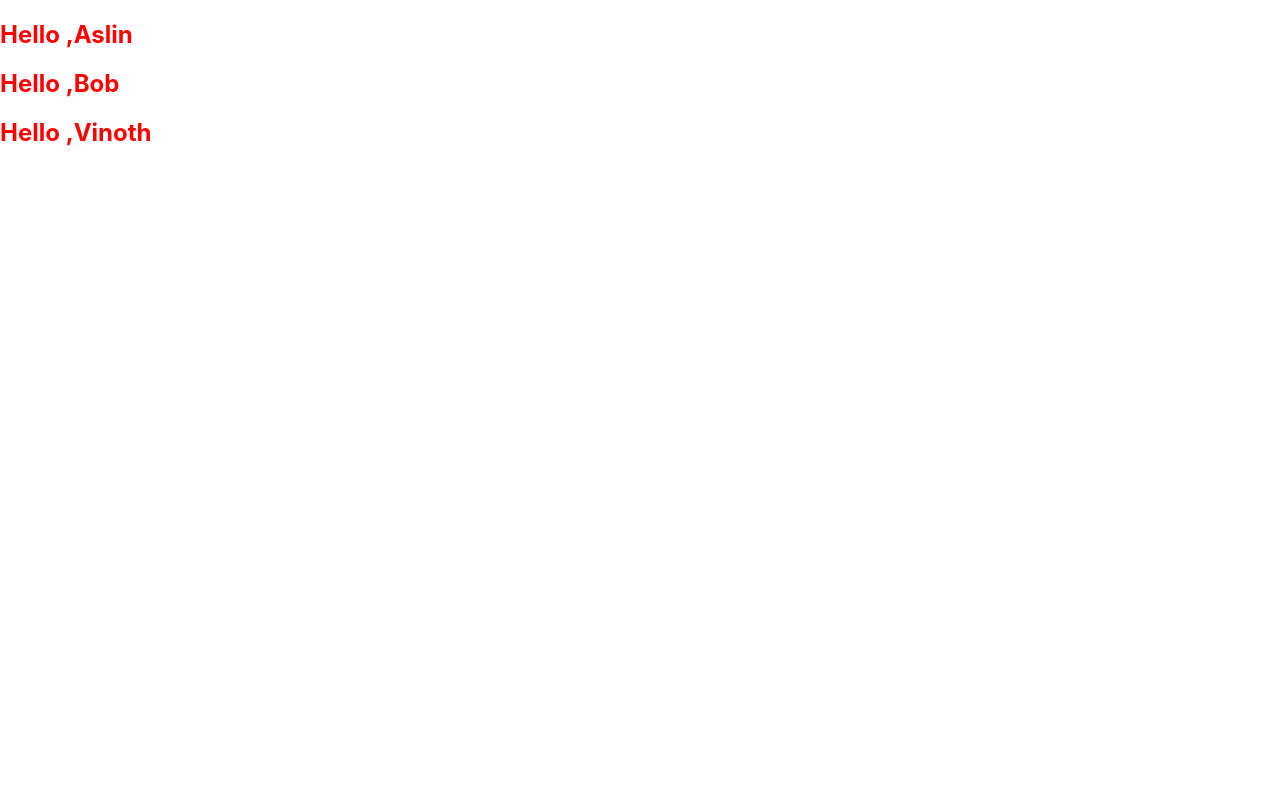
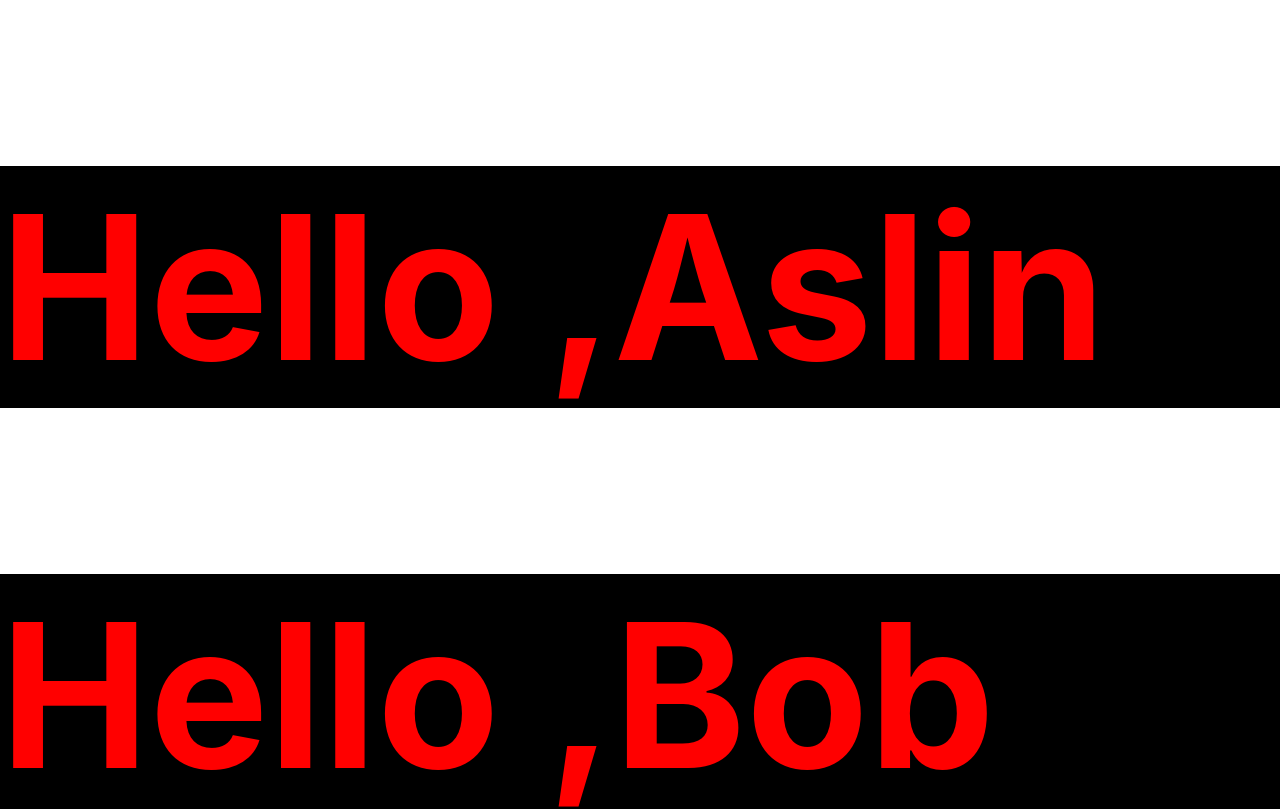
Before and after one commit to aslin-joel-r/learning-react-js, a React (Create React App) app in the folder client/: page / in a window 1280 px wide. Shown: the top 809 px of the page. Built offline with nearby package versions, Linux system fonts and the light colour scheme.

Commit message:
learned some new stuffs

```diff
--- a/client/src/components/First.js
+++ b/client/src/components/First.js
@@ -1,9 +1,10 @@
 function First(props){
 
-    const style={
-        color:'red',
-
-    }
+    const style = {
+        color: 'red',
+        fontSize: '200px',
+        backgroundColor: 'black'
+    };
     console.log(props)
     return <h2 style={style} >Hello ,{props.name} </h2>
 }
```
